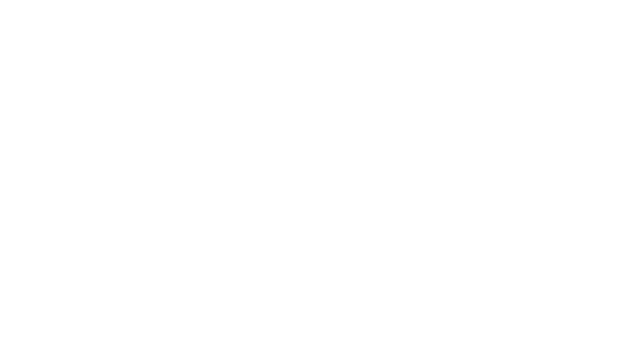
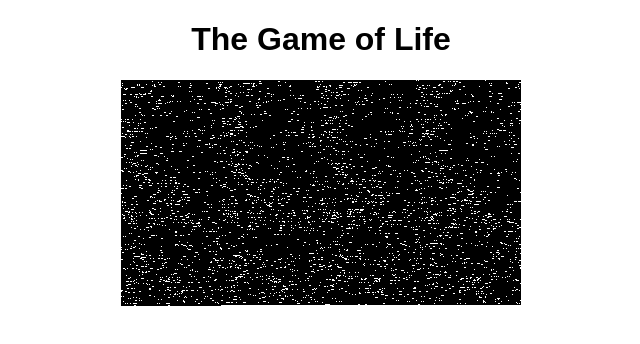
Before and after one commit to bloominstituteoftechnology/CS-Build-Week-1, a React (Create React App) app in the folder projects/life/: page / in a window 1280 px wide. Shown: the top 344 px of the page, without its empty margins (319-959 px from the left). Built offline with nearby package versions, Linux system fonts and the light colour scheme.

Commit message:
Basic requirements complete

```diff
--- a/projects/life/public/index.html
+++ b/projects/life/public/index.html
@@ -1,5 +1,6 @@
 <!DOCTYPE html>
 <html lang="en">
+
 <head>
   <meta charset="utf-8">
   <meta name="viewport" content="width=device-width, initial-scale=1, shrink-to-fit=no">
@@ -19,8 +20,9 @@
       work correctly both with client-side routing and a non-root public URL.
       Learn how to configure a non-root public URL by running `npm run build`.
     -->
-    <title>React App</title>
+  <title>Game of Life</title>
 </head>
+
 <body>
   <noscript>
     You need to enable JavaScript to run this app.
@@ -37,4 +39,5 @@
       To create a production bundle, use `npm run build` or `yarn build`.
     -->
 </body>
+
 </html>
--- a/projects/life/src/App.js
+++ b/projects/life/src/App.js
@@ -2,80 +2,72 @@ import React, { Component } from 'react';
 import Life from './life';
 import './App.css';
 
-/**
- * Life canvas
- */
+// const COLORS = [
+//   [0, 0, 0],
+//   [0x8f, 0, 0x5f],
+//   [0x5f, 0, 0x8f],
+//   [0, 0, 0xff],
+//   [0, 0x5f, 0x7f],
+//   [0x5f, 0x8f, 0x7f],
+//   [0x8f, 0xff, 0x7f],
+//   [0xff, 0x5f, 0x7f],
+// ];
 class LifeCanvas extends Component {
-
-  /**
-   * Constructor
-   */
   constructor(props) {
     super(props);
-
     this.life = new Life(props.width, props.height);
     this.life.randomize();
   }
 
-  /**
-   * Component did mount
-   */
   componentDidMount() {
-    requestAnimationFrame(() => {this.animFrame()});
+    requestAnimationFrame(() => { this.animFrame() });
   }
 
-  /**
-   * Handle an animation frame
-   */
+  // Handle an animation frame
   animFrame() {
-    //
-    // !!!! IMPLEMENT ME !!!!
-    //
+    let canvas = this.refs.canvas;
+    let context = canvas.getContext('2d');
+    let imageData = context.getImageData(0, 0, canvas.width, canvas.height);
+    let cells = this.life.getCells();
+    let screenBuffer = imageData.data;
 
-    // Request another animation frame
-    // Update life and get cells
-    // Get canvas framebuffer, a packed RGBA array
-    // Convert the cell values into white or black for the canvas
-    // Put the new image data back on the canvas
-    // Next generation of life
+    for (let height = 0; height < this.props.height; height++) {
+      for (let width = 0; width < this.props.width; width++) {
+        let index = (height * this.props.height + width) * 4;
+        let ccaStatus = cells[height][width];
+        let color = ccaStatus === 0 ? 0x00 : 0xff;
+
+        screenBuffer[index + 0] = color; // R
+        screenBuffer[index + 1] = color; // G
+        screenBuffer[index + 2] = color; // B
+        screenBuffer[index + 3] = 0xff; // A
+      }
+    }
+
+    context.putImageData(imageData, 0, 0);
+    this.life.step();
+    requestAnimationFrame(() => { this.animFrame() });
   }
 
-  /**
-   * Render
-   */
   render() {
-    return <canvas ref="canvas" width={this.props.width} height={this.props.height} />
+    return <canvas ref="canvas" width={this.props.width} height={this.props.height} />;
   }
 }
-
-/**
- * Life holder component
- */
 class LifeApp extends Component {
-
-  /**
-   * Render
-   */
   render() {
     return (
       <div>
         <LifeCanvas width={400} height={300} />
       </div>
-    )
+    );
   }
 }
-
-/**
- * Outer App component
- */
 class App extends Component {
 
-  /**
-   * Render
-   */
   render() {
     return (
       <div className="App">
+        <h1>The Game of Life</h1>
         <LifeApp />
       </div>
     );
--- a/projects/life/src/life.js
+++ b/projects/life/src/life.js
@@ -1,12 +1,6 @@
-/**
- * Implementation of Conway's game of Life
- */
+// Implementation of Conway's game of Life
 
-/**
- * Make a 2D array helper function
- */
 function Array2D(width, height) {
-  //NOTE:  Iterate through Array2D row first then column
   let a = new Array(height);
 
   for (let i = 0; i < height; i++) {
@@ -15,47 +9,91 @@ function Array2D(width, height) {
 
   return a;
 }
-
-/**
- * Life class
- */
 class Life {
-
-  /**
-   * Constructor
-   */
   constructor(width, height) {
-    // !!!! IMPLEMENT ME !!!!
+    this.width = width;
+    this.height = height;
+    this.cells = [
+      Array2D(width, height),
+      Array2D(width, height)
+    ];
+    this.currentBufferIdx = 0;
+    this.clear();
   }
 
-  /**
-   * Return the current active buffer
-   *
-   * This should NOT be modified by the caller
-   */
   getCells() {
-    // !!!! IMPLEMENT ME !!!!
+    return this.cells[this.currentBufferIdx];
   }
 
-  /**
-   * Clear the life grid
-   */
   clear() {
-    // !!!! IMPLEMENT ME !!!!
+    for (let row = 0; row < this.height; row++) {
+      this.cells[this.currentBufferIdx][row].fill(0);
+    }
   }
 
-  /**
-   * Randomize the life grid
-   */
   randomize() {
-    // !!!! IMPLEMENT ME !!!!
+    for (let row = 0; row < this.height; row++) {
+      for (let col = 0; col < this.width; col++) {
+        this.cells[this.currentBufferIdx][row][col] = (Math.random() * 2) | 0;
+      }
+    }
   }
 
-  /**
-   * Run the simulation for a single step
-   */
   step() {
-    // !!!! IMPLEMENT ME !!!!
+    let backBufferIndex = this.currentBufferIdx === 0 ? 1 : 0;
+    let currentBuffer = this.cells[this.currentBufferIdx];
+    let backBuffer = this.cells[backBufferIndex];
+
+    function countNeighbors(col, row) {
+      let neighborCount = 0;
+
+      for (let rowOffset = -1; rowOffset <= 1; rowOffset++) {
+        let rowPos = row + rowOffset;
+
+        if (rowPos < 0 || rowPos === this.height) {
+          continue;
+        }
+
+        for (let colOffset = -1; colOffset <= 1; colOffset++) {
+          let colPos = col + colOffset;
+
+          if (colPos < 0 || colPos === this.width) {
+            continue;
+          }
+
+          if (colOffset === 0 && rowOffset === 0) {
+            continue;
+          }
+
+          neighborCount += currentBuffer[rowPos][colPos];
+        }
+      }
+
+      return neighborCount;
+    }
+
+    for (let row = 0; row < this.height; row++) {
+      for (let col = 0; col < this.width; col++) {
+        let neighborCount = (countNeighbors.bind(this))(col, row);
+        let currentCell = currentBuffer[row][col];
+
+        if (currentCell === 1) {
+          if (neighborCount < 2 || neighborCount > 3) {
+            backBuffer[row][col] = 0;
+          } else {
+            backBuffer[row][col] = 1;
+          }
+        } else {
+          if (neighborCount === 3) {
+            backBuffer[row][col] = 1;
+          } else {
+            backBuffer[row][col] = 0;
+          }
+        }
+      }
+    }
+
+    this.currentBufferIdx = this.currentBufferIdx === 0 ? 1 : 0;
   }
 }
 
```
Also changed, not shown: 1 other file (tests, documents, lock files or other folders). Lines whose indentation alone changed are shown as unchanged.
